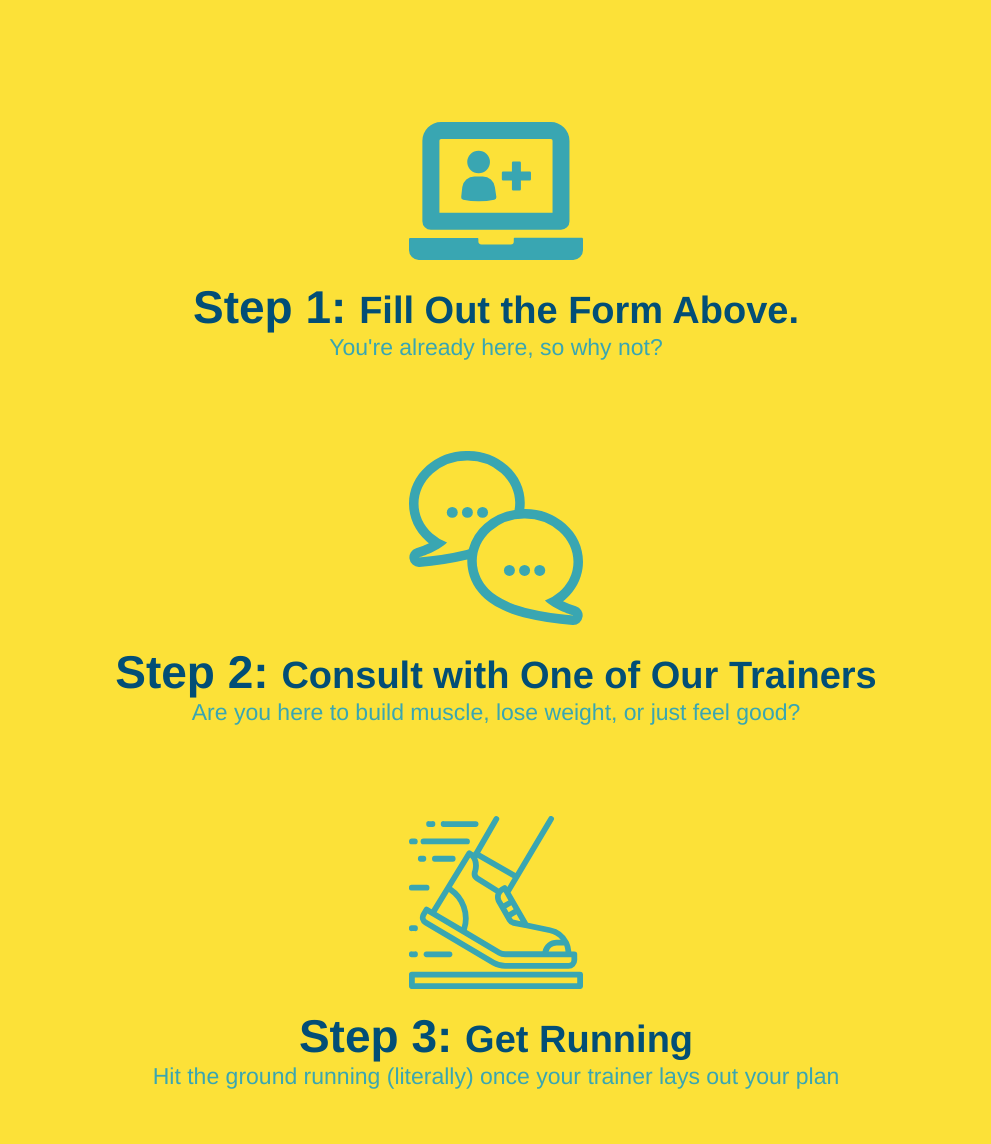
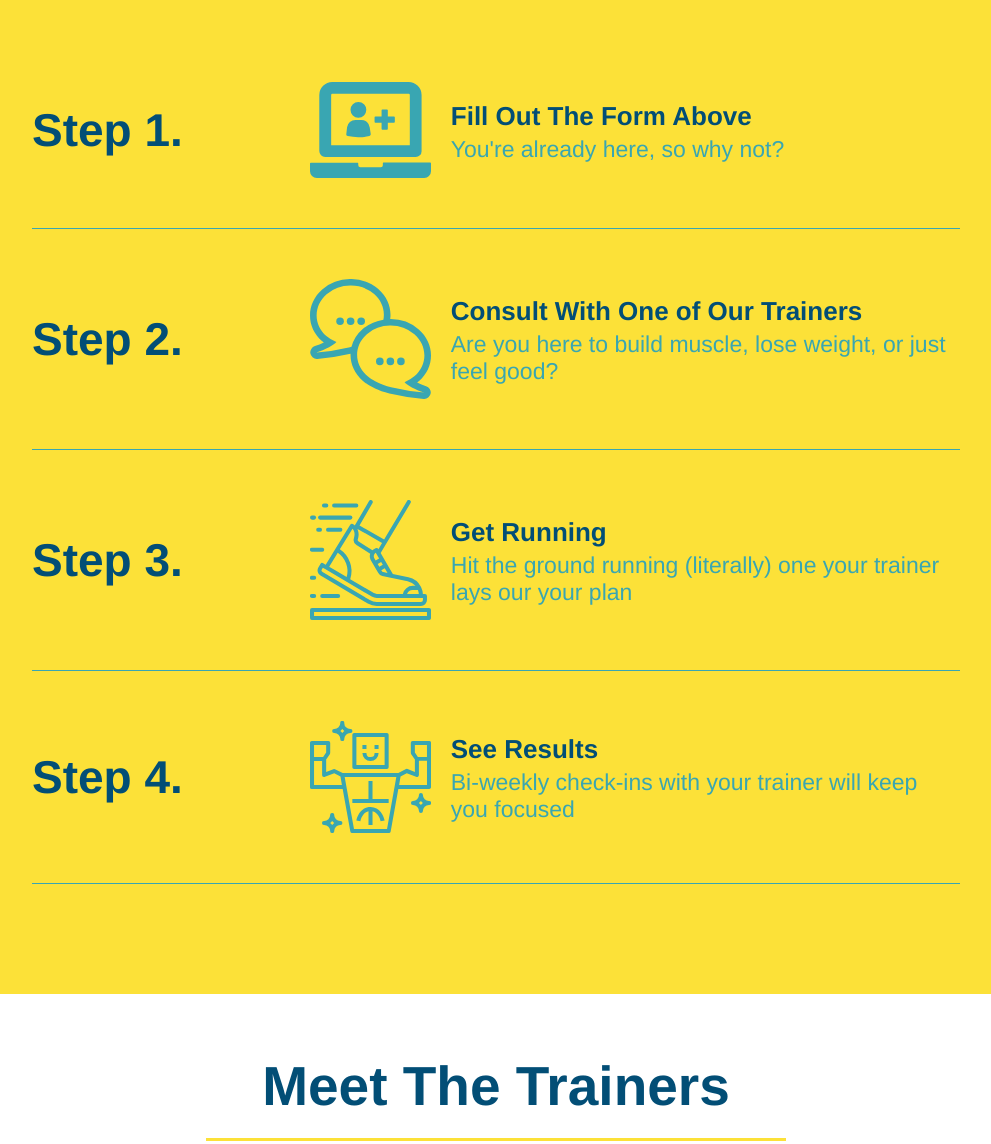
Before and after one commit to adamvaughn/run-buddy, a plain HTML site: page index.html in a window 1280 px wide. Shown: the part 1210-2354 px from the top of the page, without its empty margins (144-1135 px from the left). Drawn offline with Linux system fonts and the light colour scheme.

Commit message:
add flexbox to the steps

```diff
--- a/assets/css/style.css
+++ b/assets/css/style.css
@@ -143,30 +143,27 @@ section {
     color: #fce138;
   }
 
-  .intro {
-      text-align: center;
-  }
-
   .intro p {
     line-height: 1.7;
     color: #39a6b2;
     width: 80%;
     font-size: 20px;
     margin: 0 auto;
+    text-align: center;
   }
 
   .steps {
-    text-align: center;
     background: #fce138;
   }
 
   .section-title {
     font-size: 55px;
     color: #024e76;
-    margin-bottom: 35px;
-    padding: 0 100px 20px 100px;
-    display: inline-block;
     border-bottom: 3px solid;
+    padding-bottom: 20px;
+    text-align: center;
+    margin: 0 auto 35px auto;
+    width: 50%;
   }
 
   .primary-border {
@@ -177,19 +174,21 @@ section {
     border-color: #39a6b2;
   }
 
-  .steps div {
-    margin-bottom: 80px;
+  .step {
+    margin: 50px auto;
+    padding-bottom: 50px;
+    width: 80%;
+    border-bottom: 1px solid #39a6b2;
+    display: flex;
+    flex-wrap: wrap;
+    align-items: center;
+    justify-content: space-between;
   }
 
-  .steps img {
-    width: 15%;
-    margin: 10px 0;
-  }
-
-  .steps h3 {
+  .step h3 {
     color: #024e76;
     font-size: 46px;
-    margin-top: 10px;
+    flex: 1 30%;
   }
 
   .steps p {
@@ -197,12 +196,33 @@ section {
     font-size: 23px;
   }
 
-  .steps span {
-    font-size: 38px;
+  .step-text {
+    flex: 12;
   }
 
+  .step-text h4 {
+    font-size: 26px;
+    line-height: 1.5;
+    color: #024e76;
+  }
+
+  .step-info {
+    display: flex;
+    flex-wrap: wrap;
+    align-items: center;
+    flex: 2 70%;
+  }
+
+.step-img {
+  flex: 1 12%;
+  margin-right: 20px;
+}
+
+.step-img img {
+  max-width: 100%;
+}
+
   .trainers {
-    text-align: center;
   }
 
   .trainer {
@@ -250,7 +270,6 @@ section {
 
   /* REACH OUT STYLES START */
   .contact {
-    text-align: center;
     background: #024e76;
   }
 
@@ -287,3 +306,7 @@ section {
   .contact-info a {
     color: #fce138;
   }
+
+  .flex-row {
+    display: flex;
+  }
--- a/index.html
+++ b/index.html
@@ -85,29 +85,58 @@
                 <h2 class="section-title secondary-border">What You Do</h2>
             </div>
 
-            <div>
-                <img src="./assets/images/step-1.svg" alt="" />
-                <h3>Step 1: <span>Fill Out the Form Above.</span></h3>
-                <p>You're already here, so why not?</p>
+            <div class="step">
+                <h3>Step 1.</h3>
+                <div class="step-info">
+                    <div class="step-img">
+                        <img src="assets/images/step-1.svg" alt="" />
+                    </div>
+                    <div class="step-text">
+                        <h4>Fill Out The Form Above</h4>
+                        <p>You're already here, so why not?</p>
+                    </div>
+                </div>
             </div>
 
-            <div>
-                <img src="./assets/images/step-2.svg" alt="" />
-                <h3>Step 2: <span>Consult with One of Our Trainers</span></h3>
-                <p>Are you here to build muscle, lose weight, or just feel good?</p>
+            <div class="step">
+                <h3>Step 2.</h3>
+                <div class="step-info">
+                    <div class="step-img">
+                        <img src="assets/images/step-2.svg" alt="" />
+                    </div>
+                    <div class="step-text">
+                        <h4>Consult With One of Our Trainers</h4>
+                        <p>Are you here to build muscle, lose weight, or just feel good?</p>
+                    </div>
+                </div>
             </div>
 
-            <div>
-                <img src="./assets/images/step-3.svg" alt="" />
-                <h3>Step 3: <span>Get Running</span></h3>
-                <p>Hit the ground running (literally) once your trainer lays out your plan</p>
+            <div class="step">
+                <h3>Step 3.</h3>
+                <div class="step-info">
+                    <div class="step-img">
+                        <img src="assets/images/step-3.svg" alt="" />
+                    </div>
+                    <div class="step-text">
+                        <h4>Get Running</h4>
+                        <p>Hit the ground running (literally) one your trainer lays our your plan</p>
+                    </div>
+                </div>
             </div>
 
-            <div>
-                <img src="./assets/images/step-4.svg" alt="" />
-                <h3>Step 4: <span>See Results</span></h3>
-                <p>Bi-weekly checkins with your trainer will keep you focused</p>
+            <div class="step">
+                <h3>Step 4.</h3>
+                <div class="step-info">
+                    <div class="step-img">
+                        <img src="assets/images/step-4.svg" alt="" />
+                    </div>
+                    <div class="step-text">
+                        <h4>See Results</h4>
+                        <p>Bi-weekly check-ins with your trainer will keep you focused</p>
+                    </div>
+                </div>
             </div>
+
         </section>
 
         <!-- "meet the trainers" section -->
```
